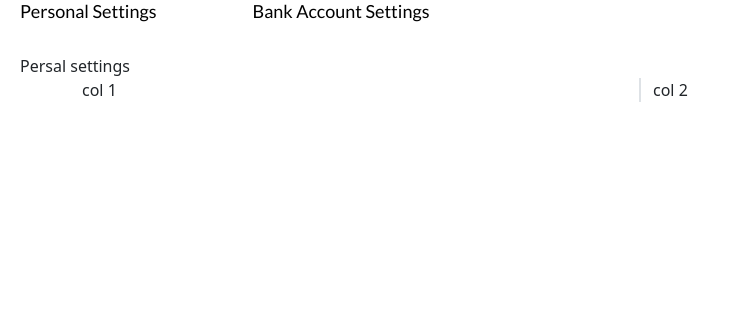
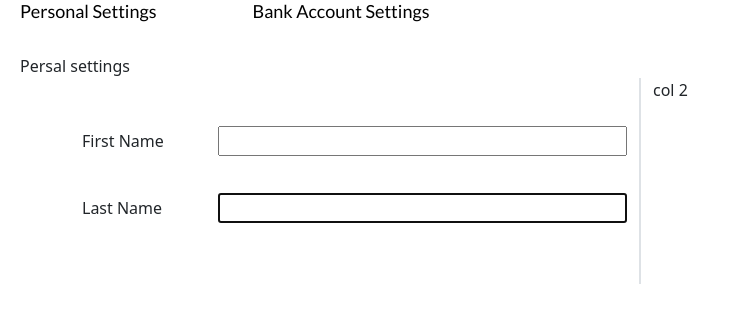
Before and after one commit to Dreezy305/HuntersWall, a Next.js app: page /settings in a window 1280 px wide. Shown: the top 322 px of the page, without its empty margins (0-729 px from the left). Built offline with nearby package versions, Linux system fonts and the light colour scheme; no server answers.

Commit message:
settings page, personal settings and bank acc settings

```diff
--- a/components/personalSettings.js
+++ b/components/personalSettings.js
@@ -6,7 +6,37 @@ function PersonalSettings() {
       Persal settings
       <div className="container">
         <div className="row">
-          <div className="col-lg-6 border-end">col 1</div>
+          <div className="col-lg-6 border-end">
+            <form className="row g-4 py-5" onSubmit={(e) => e.preventDefault()}>
+              {/* FIRST NAME */}
+              <div className="d-flex justify-content-between align-items-baseline">
+                <label className="form-label pb-2 me-3">First Name</label>
+                <br />
+                <input
+                  type="text"
+                  className="ms-3 w-75"
+                  value=""
+                  autoComplete="on"
+                  autoFocus
+                  required
+                />
+              </div>
+
+              {/* LAST NAME */}
+              <div className="d-flex justify-content-between align-items-baseline">
+                <label className="form-label pb-2 me-3">Last Name</label>
+                <br />
+                <input
+                  type="text"
+                  className="ms-3 w-75"
+                  value=""
+                  autoComplete="on"
+                  autoFocus
+                  required
+                />
+              </div>
+            </form>
+          </div>
           <div className="col-lg-6 border-start">col 2</div>
         </div>
       </div>
```
